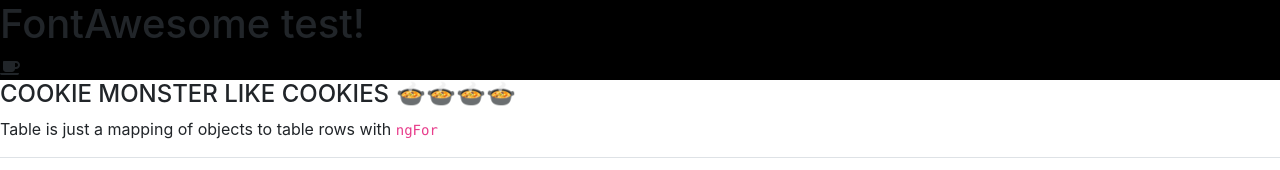
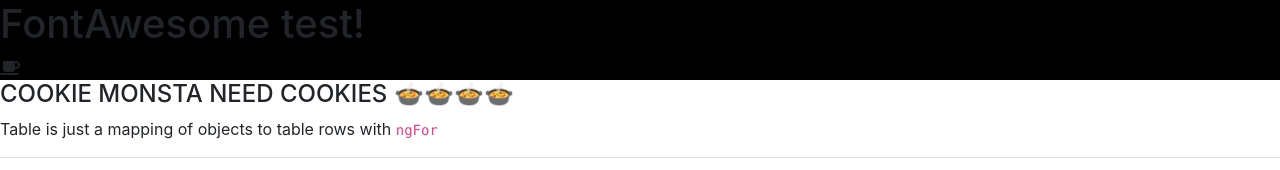
Before and after one commit to Drumshtick/angular-bootstrap-fontawesome, an Angular app: page / in a window 1280 px wide. Shown: the top 170 px of the page. Built offline with nearby package versions, Linux system fonts and the light colour scheme.

Commit message:
added comments and tested referrencing class properties with this

```diff
--- a/src/app/app.component.ts
+++ b/src/app/app.component.ts
@@ -11,13 +11,20 @@ interface Country {
 @Component({
   selector: 'butt-stuff',
   templateUrl: './app.component.html',
-  styleUrls: ['./app.component.scss'],
-  styles: [`.f-awesome {background-color: black}`]// Directly change styles or link a stylesheet
+  styleUrls: ['./app.component.scss'],// To link to a stylesheet
+  styles: [`.f-awesome {background-color: black}`]// Directly change styles
 })
 export class AppComponent {
-  title = 'test';
+  // Properties
+  // [ public | private | protected ]
+  // Private does not help with security issues! Only private at compile-time
+  // Signifies that the variable is only to be used within the class
+  // Protected is like private but shows that it is used by derived class-
+  // Public signifies that the class method or property will be used outside the class
+  title: string = 'test';
   faCoffee = faCoffee;
-  COOKIES="COOKIE MONSTER LIKE COOKIES 🍲🍲🍲🍲";
+  COOKY: string="COOKIES 🍲🍲🍲🍲";
+  COOKIES: string = `COOKIE MONSTA NEED ${this.COOKY}`
   countries: Country[] = [
     {
       name: 'Russia',
@@ -38,4 +45,8 @@ export class AppComponent {
       population: 324459463
     },
   ];
+  // Invoked when the class is first instantiated
+  public constructor() {
+
+  }
 }
```
